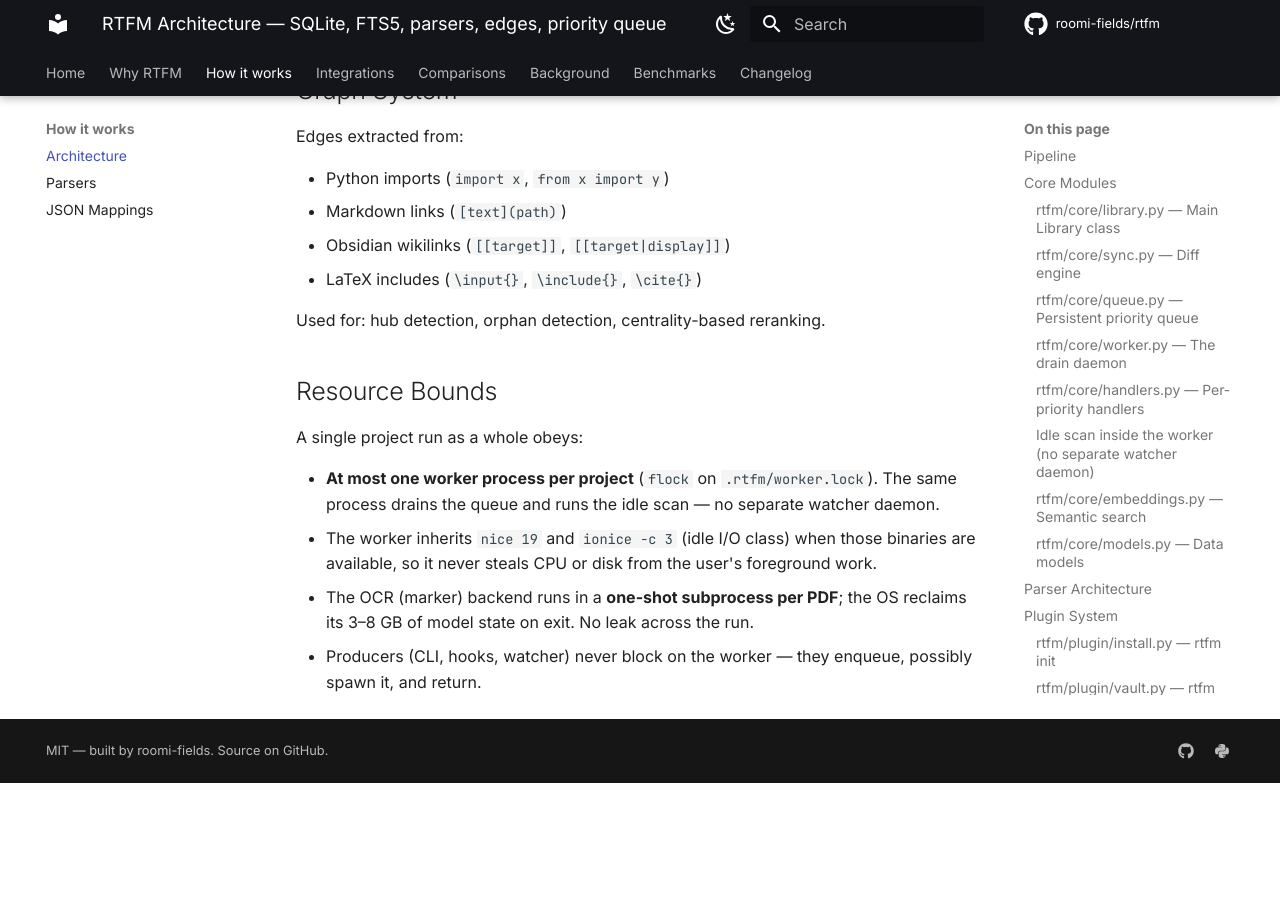
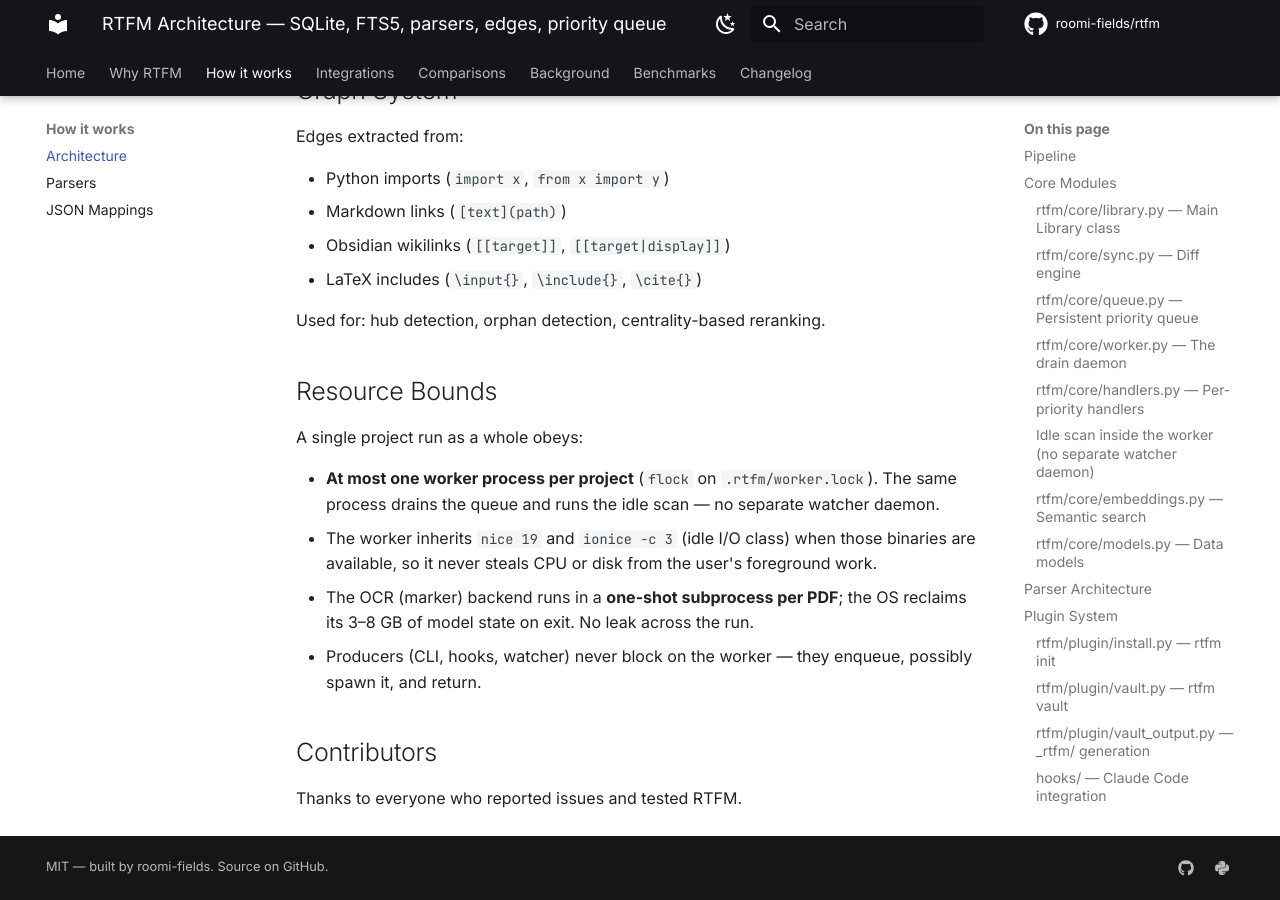
Before and after one commit to roomi-fields/rtfm, an MkDocs documentation site: the page built from docs/architecture.md, in a window 1280 px wide and 900 px high, scrolled down 5822 px. Built offline with MkDocs 1.6.1 and Material for MkDocs 9.7.7, drawn with Linux system fonts in a browser that asks for light colours; comment, search, counter and statistics services are not loaded; before the commit the page ends 6605 px from its top, so only the background shows below that.

Commit message:
docs: add contributors note to architecture
Co-authored-by: detafi <14080693+detafi@users.noreply.github.com>

```diff
--- a/docs/architecture.md
+++ b/docs/architecture.md
@@ -257,3 +257,7 @@ A single project run as a whole obeys:
   the run.
 - Producers (CLI, hooks, watcher) never block on the worker — they
   enqueue, possibly spawn it, and return.
+
+## Contributors
+
+Thanks to everyone who reported issues and tested RTFM.
```
